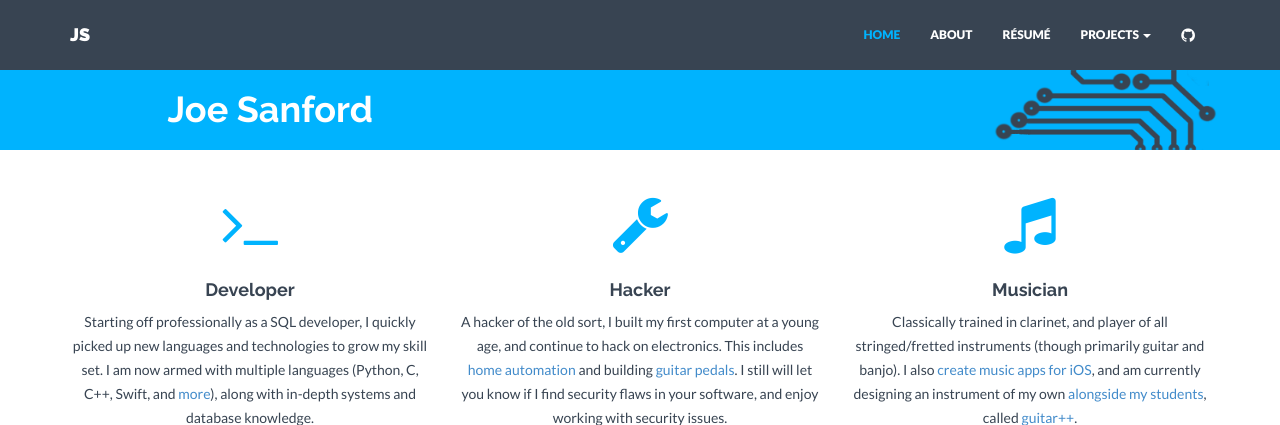
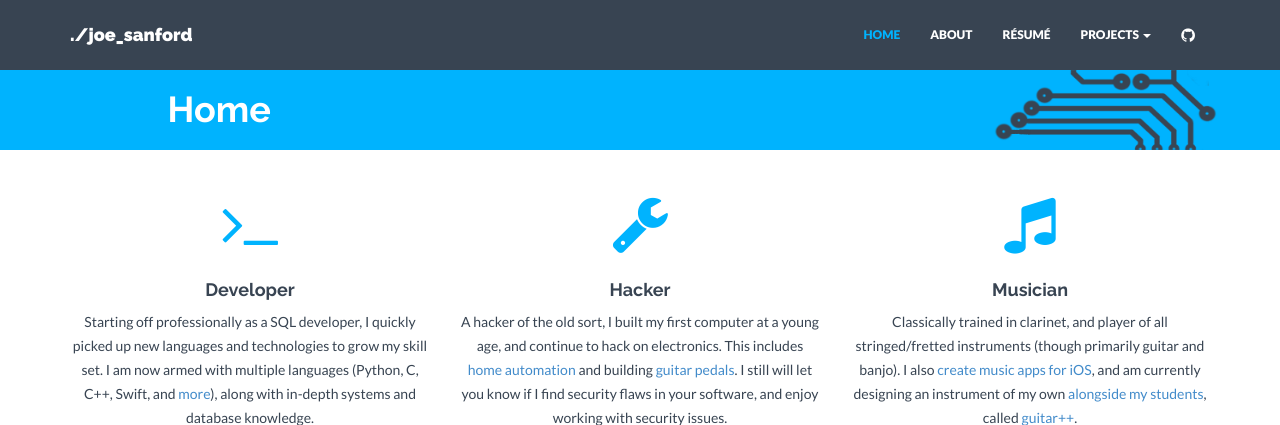
Before and after one commit to joesanford/homepage, a Flask app: page / in a window 1280 px wide. Shown: the top 425 px of the page. Run offline with Flask 2, Linux system fonts and the light colour scheme; some libraries are stand-ins or nearby versions.

Commit message:
Modified logo

```diff
--- a/templates/base.html
+++ b/templates/base.html
@@ -28,7 +28,7 @@
             <span class="icon-bar"></span>
             <span class="icon-bar"></span>
           </button>
-          <a class="navbar-brand" href="/">JS</a>
+          <a class="navbar-brand" href="/">./joe_sanford</a>
         </div>
         <div class="navbar-collapse collapse navbar-right">
           <ul class="nav navbar-nav">
--- a/templates/index.html
+++ b/templates/index.html
@@ -2,7 +2,7 @@
 
 
 {% block title %}
-<h1>Joe Sanford</h1>
+<h1>Home</h1>
 {% endblock %}
 
 {% block content %}
```
Also changed, not shown: static/css/style.css (line endings or trailing spaces).
